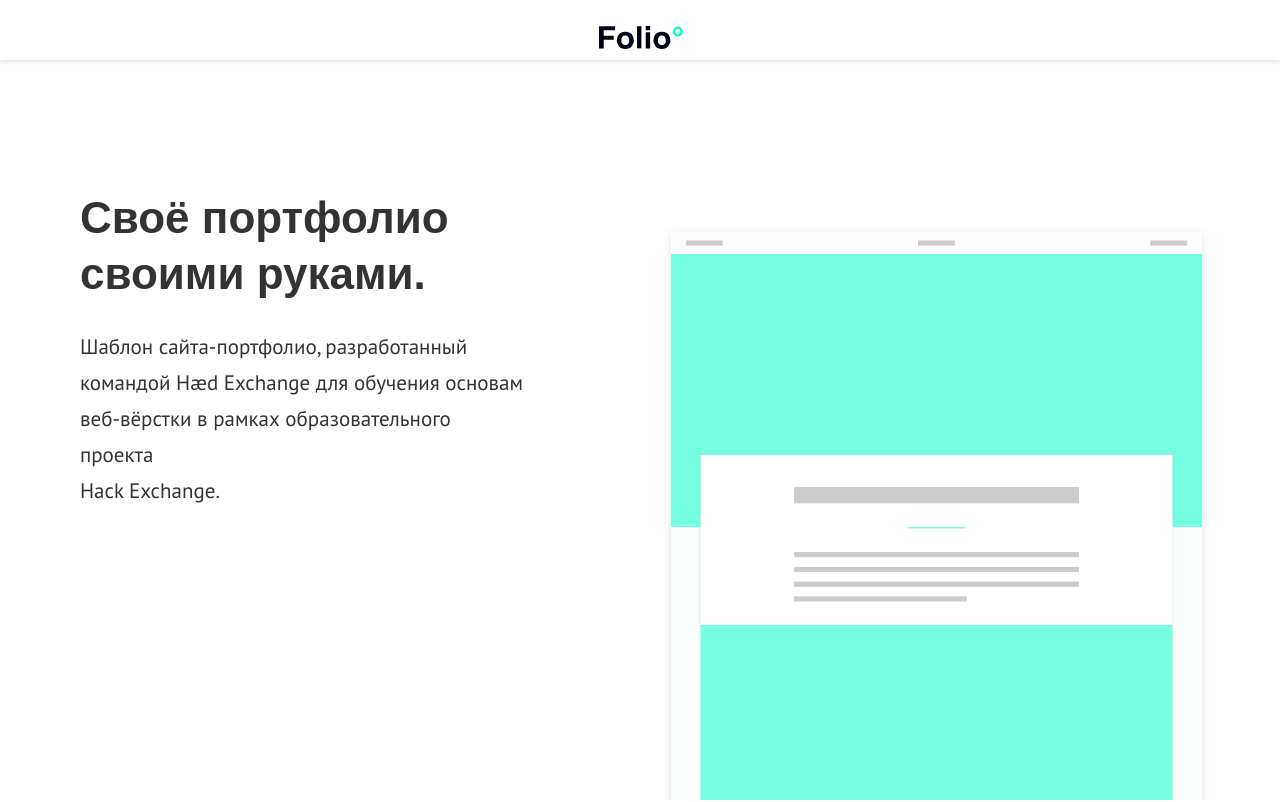
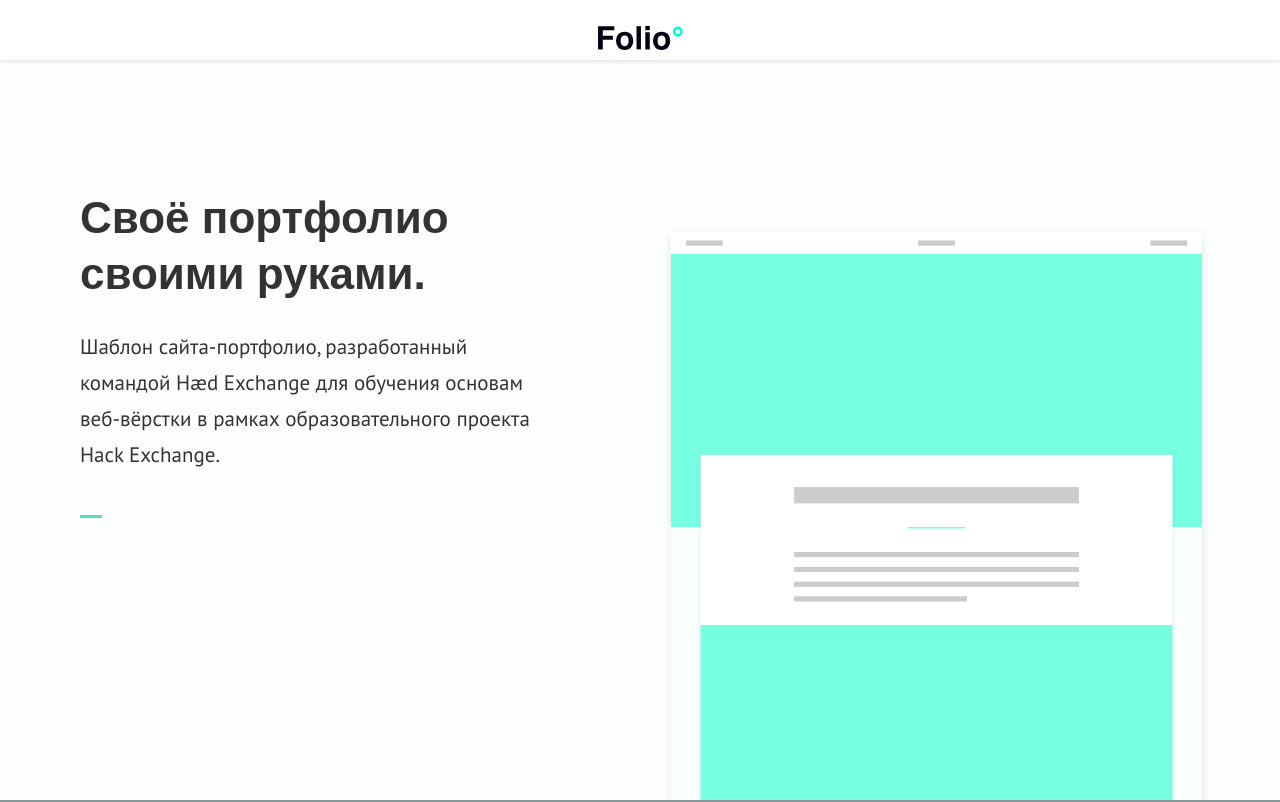
Before and after one commit to YanisMat/HSEDC2016-Folio-YanisMat, a plain HTML site: page YanisMat/index.html in a window 1280 px wide. Shown: the top 802 px of the page. Drawn offline with Linux system fonts and the light colour scheme; no server answers; a web font is replaced by a local one.

```diff
--- a/YanisMat/index.html
+++ b/YanisMat/index.html
@@ -45,6 +45,7 @@
             проекта<br class="large">
             Hack Exchange.
           </p>
+          <div class="polosa"></div>
         </section>
 
         <figure class="mockup" id="mockup1"></figure>
@@ -61,6 +62,7 @@
           портфолио работ, контакты. Кастомизация и<br>
           дополнения остаются за вами.
         </p>
+        <div class="polosa"></div>
       </section>
 
       <section class="mockupBox">
@@ -88,6 +90,7 @@
           версий<br class="large">
           для телефизора и часов.
         </p>
+        <div class="polosa"></div>
       </section>
 
       <figure class="mockup" id="mockup5"></figure>
--- a/YanisMat/stylesheets/index.css
+++ b/YanisMat/stylesheets/index.css
@@ -1,20 +1,32 @@
+
 * {
   transition: all .3s ease;
   -webkit-font-smoothing: antialiased;
   -moz-osx-font-smoothing: grayscale;
 }
-/*
-body {
-  background-image: url(../images/mockups/768.png);
+
+
+
+/*body {
+  background-image: url(../images/landing/-840.png);
   background-repeat: no-repeat;
   background-position: top center;
-  max-width: 768px;
+}*/
+
+body {
+  background-image: url(../images/mockups/1440.png);
+  background-repeat: no-repeat;
+  background-position: top center;
+}
+
+body {
+  max-width: 1493px;
   display: flex;
   flex-direction: column;
   align-items: center;
   box-shadow: 0px 2px 10px 0px rgba(0,0,0,0.1);
   margin: 0px auto;
-}*/
+}
 
 h2, p {
   color: #323332;
@@ -58,8 +70,6 @@ a {
   overflow: hidden;
 }
 
-}
-
 .medium {
   display: none;
 }
@@ -98,19 +108,19 @@ a {
   background-color: #77FFE1;
 }
 
-/*.mainSection.left {
+.mainSection.left {
   background-color: #fcfffe;
-}*/
+}
 
 .mainSection.left h2{
   top: 0px;
   left: -5px;
 }
 
-/*.mainSection.right,
+.mainSection.right,
 .mainSection.center {
   background-color: #879696;
-}*/
+}
 
 .mainSection.right h2,
 .mainSection.right p,
@@ -131,7 +141,7 @@ a {
 .mainSection.center {
   text-align: center;
   top: 1px;
-  width: 790px;
+  width: 1630px;
 }
 
 .mockup {
@@ -198,6 +208,14 @@ footer {
 footer p {
   font-size: 16px;
 }
+
+.polosa {
+width: 22px;
+height: 3px;
+margin-top: 42px;
+background-color: #50e3c2;
+}
+
 
 /*@media screen and (max-width: 1439px) {
   h2 {
@@ -278,11 +296,10 @@ footer p {
   }
 }*/
 
-@media screen and (max-width: 1440px) {
+/*@media screen and (max-width: 1440px) {*/
   .Wr {
     width: 100%;
   }
-
 }
 @media screen and (max-width: 1179px) {
   h2 {
@@ -362,7 +379,7 @@ footer p {
      display: block;
    }
 
-   .line {
+   .polosa {
      width: 22px;
      height: 3px;
      margin-top: 42px;
--- a/YanisMat/stylesheets/menubar.css
+++ b/YanisMat/stylesheets/menubar.css
@@ -1,16 +1,16 @@
 .logo {
-  width: 87px;
-  height: 26px;
+  width: 88px;
+  height: 27px;
   background-image: url(../images/logo.svg);
 }
 
 nav {
-  position: fixed;
+  position: absolute;;
   z-index: 1;
   width: 100%;
   background-color: white;
   box-shadow: 0px 2px 4px 0px rgba(0,0,0,0.1);
-  max-width: 1440px;
+  max-width: 1508px;
 }
 
 nav div {
```
